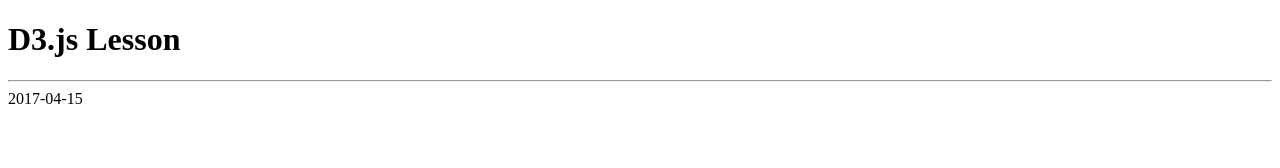
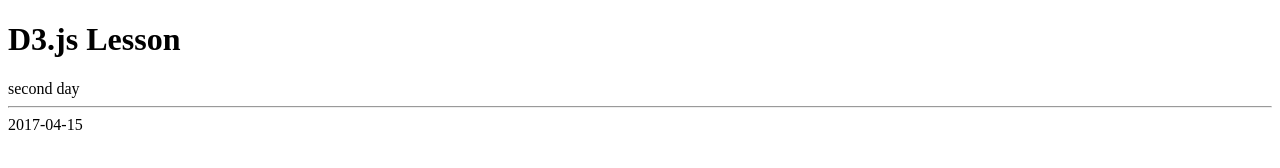
Before and after one commit to DavChi/D3_NTU, a plain HTML site: page index.html in a window 1280 px wide. Drawn offline with Linux system fonts and the light colour scheme.

Commit message:
sourceTree changes testing

```diff
--- a/index.html
+++ b/index.html
@@ -11,6 +11,9 @@
         <header>
             <h1>D3.js Lesson</h1>
         </header>
+        <article>
+            <label>second day</label>
+        </article>
         <footer>
             <hr>
             <date>2017-04-15</date>
```
